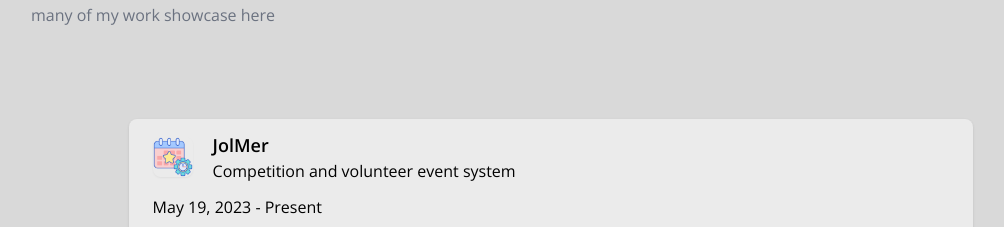
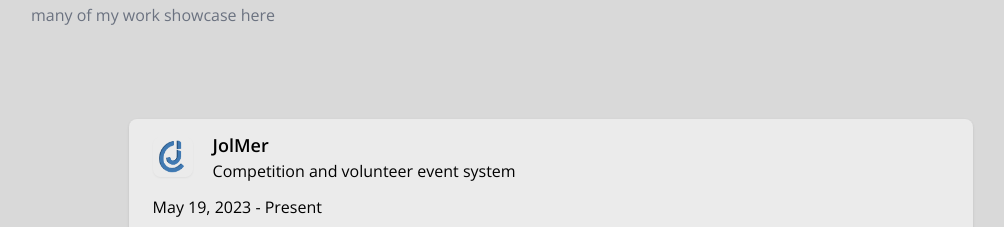
Before and after one commit to Yeansovanvathana/Portfolio_V2, a Next.js app: page / in a window 1280 px wide. Shown: the part 2620-2847 px from the top of the page, without its empty margins (89-1093 px from the left). Built offline with nearby package versions, Linux system fonts and the light colour scheme.

Commit message:
Update experience

```diff
--- a/components/Project.jsx
+++ b/components/Project.jsx
@@ -127,10 +127,10 @@ export const Project = () => {
                       </div>
 
                       <h3 className="font-semibold md:text-xl p-2">Product</h3>
-                      <Image
+                      <img
                         src={data.demo}
-                        width={300}
-                        height={300}
+                        // width={300}
+                        // height={300}
                         alt=""
                         className="mx-auto lg:w-2/4"
                       />
--- a/utils/Experience.js
+++ b/utils/Experience.js
@@ -2,7 +2,7 @@ export const Exp = [
   {
     id: 1,
     project: "JolMer",
-    img: "/Icons/jolmer.png",
+    img: "/Icons/jolmer2.png",
     project_description: "Competition and volunteer event system",
     project_date: "May 19, 2023 - Present",
     job_level: "Entry Level",
@@ -18,7 +18,7 @@ export const Exp = [
       "- Integrated authentication and authorization mechanisms to ensure secure access to the platform and protect user privacy.",
     ],
     tools: ["Next js", "React js", "tailwind css", "Spring boot", "postgresql"],
-    demo: "/projects/jolmer.png",
+    demo: "/projects/jolmer2.png",
     github_status: "Private Github",
     github:
       "https://github.com/incubation-center/B8-FullStack--Website--Group5",
@@ -219,5 +219,4 @@ export const Exp = [
   //     video_demo: "",
   //     publish: "",
   // },
-
 ];
```
Also changed, not shown: public/Icons/jolmer2.png (added), public/projects/jolmer2.png (added).
